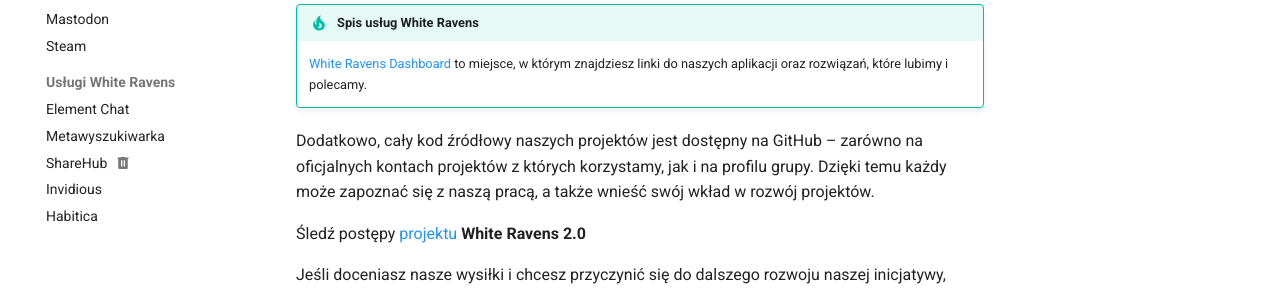
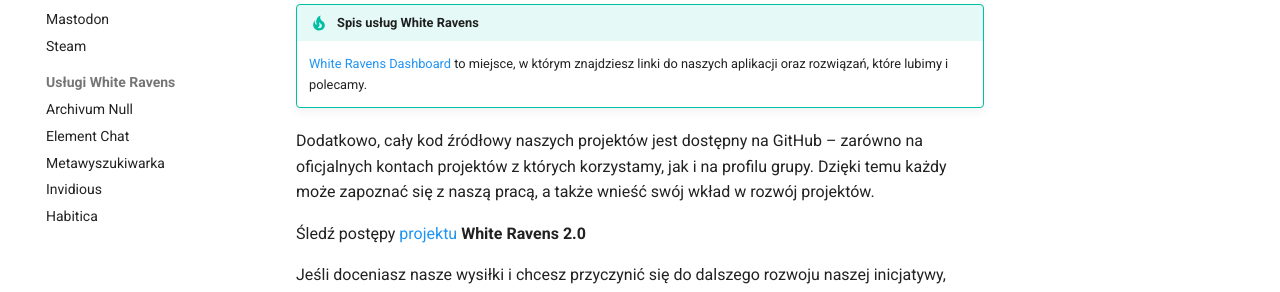
Before and after one commit to whiteravens20/wrservices.link, an MkDocs documentation site: the page built from docs/index.md, in a window 1280 px wide. Shown: the part 346-638 px from the top of the page. Built offline with MkDocs 1.6.1 and Material for MkDocs 9.7.7, drawn with Linux system fonts in a browser that asks for light colours.

```diff
--- a/mkdocs.yml
+++ b/mkdocs.yml
@@ -50,7 +50,11 @@ markdown_extensions:
   - pymdownx.mark
   - pymdownx.tilde
   - pymdownx.details
-  - pymdownx.superfences
+  - pymdownx.superfences:
+      custom_fences:
+        - name: mermaid
+          class: mermaid
+          format: !!python/name:pymdownx.superfences.fence_code_format
   - pymdownx.inlinehilite
   - pymdownx.snippets
   - admonition
@@ -103,9 +107,9 @@ nav:
       - 'Mastodon': mastodon.md
       - 'Steam': steam.md
     - 'Usługi White Ravens':
+      - 'Archivum Null': archivum-null.md
       - 'Element Chat': chat.md
       - 'Metawyszukiwarka': search.md
-      - 'ShareHub': share.md
       - 'Invidious': invidious.md
       - 'Habitica': habitica.md
   - Dashboard: https://home.wrservices.link
```
